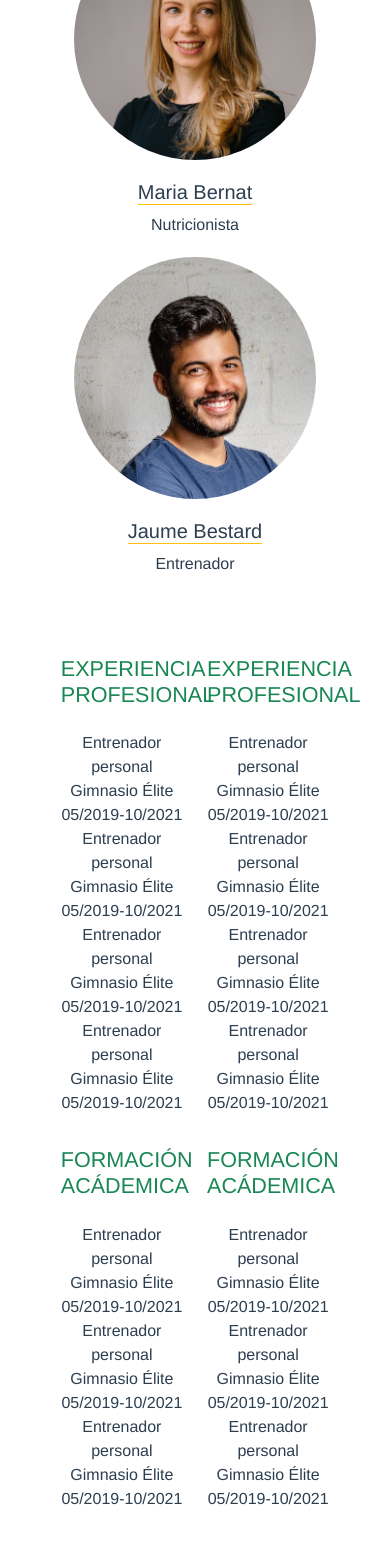
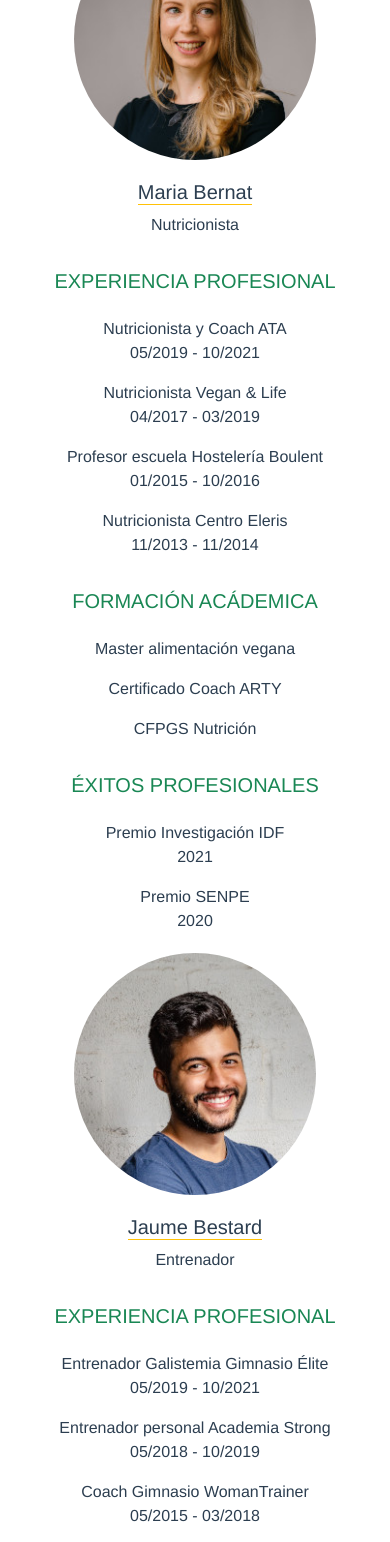
Before and after one commit to victoriapelaez/muscle-maker, a Vue app: page /about in a window 390 px wide. Shown: the part 432-1974 px from the top of the page. Built offline with nearby package versions, Linux system fonts and the light colour scheme.

Commit message:
change component coach to fix responsive about

```diff
--- a/src/views/About.vue
+++ b/src/views/About.vue
@@ -1,53 +1,85 @@
 <template>
-  <Coachs />
-  <div class="row m-auto pt-5 w-75">
-    <div class="col-6 text-center">
-      <h4 class="text-success py-3">EXPERIENCIA PROFESIONAL</h4>
+  <div class="container m-auto">
+    <h2 class="col-12 mb-5 pb-3 text-center text-success border-bottom border-success">EQUIPO</h2>
+    <div class="row">
+      <div class="card col-12 col-md-6 border-0">
+        <img
+          src="../assets/entrenadora-250.jpg"
+          class="card-img-top p-1 rounded-circle m-auto"
+          alt="card-img-top"
+          style="width: 250px; height: 250px"
+        />
+        <div class="card-body m-auto">
+          <h5 class="card-title text-center border-bottom border-warning">Maria Bernat</h5>
+          <p class="card-text text-center">Nutricionista</p>
+        </div>
+        <div class="text-center">
+          <h5 class="text-success py-3">EXPERIENCIA PROFESIONAL</h5>
           <ul class="list-unstyled">
-        <li>Entrenador personal Gimnasio Élite 05/2019-10/2021</li>
-        <li>Entrenador personal Gimnasio Élite 05/2019-10/2021</li>
-        <li>Entrenador personal Gimnasio Élite 05/2019-10/2021</li>
-        <li>Entrenador personal Gimnasio Élite 05/2019-10/2021</li>
+            <li>Nutricionista y Coach ATA</li>
+            <p>05/2019 - 10/2021</p>
+            <li>Nutricionista Vegan & Life</li>
+            <p>04/2017 - 03/2019</p>
+            <li>Profesor escuela Hostelería Boulent</li>
+            <p>01/2015 - 10/2016</p>
+            <li>Nutricionista Centro Eleris</li>
+            <p>11/2013 - 11/2014</p>
           </ul>
-      <h4 class="text-success py-3">FORMACIÓN ACÁDEMICA</h4>
+          <h5 class="text-success py-3">FORMACIÓN ACÁDEMICA</h5>
+            <p>Master alimentación vegana</p>
+            <p>Certificado Coach ARTY</p>
+            <p>CFPGS Nutrición</p>
+          <h5 class="text-success py-3">ÉXITOS PROFESIONALES</h5>
           <ul class="list-unstyled">
-        <li>Entrenador personal Gimnasio Élite 05/2019-10/2021</li>
-        <li>Entrenador personal Gimnasio Élite 05/2019-10/2021</li>
-        <li>Entrenador personal Gimnasio Élite 05/2019-10/2021</li>
-      </ul>
-      <h4 class="text-success py-3">ÉXITOS PROFESIONALES</h4>
-      <ul class="list-unstyled">
-        <li>Entrenador personal Gimnasio Élite 05/2019-10/2021</li>
-        <li>Entrenador personal Gimnasio Élite 05/2019-10/2021</li>
+            <li>Premio Investigación IDF</li>
+            <p>2021</p>
+            <li>Premio SENPE</li>
+            <p>2020</p>
           </ul>
         </div>
-    <div class="col-6 text-center">
-      <h4 class="text-success py-3">EXPERIENCIA PROFESIONAL</h4>
+      </div>
+      <div class="card col-12 col-md-6 border-0">
+        <img
+          src="../assets/entrenador-250.jpg"
+          class="card-img-top p-1 rounded-circle m-auto"
+          alt="card-img-top"
+          style="width: 250px; height: 250px"
+        />
+        <div class="card-body m-auto">
+          <h5 class="card-title text-center border-bottom border-warning">Jaume Bestard</h5>
+          <p class="card-text text-center">Entrenador</p>
+        </div>
+        <div class="text-center">
+          <h5 class="text-success py-3">EXPERIENCIA PROFESIONAL</h5>
           <ul class="list-unstyled">
-        <li>Entrenador personal Gimnasio Élite 05/2019-10/2021</li>
-        <li>Entrenador personal Gimnasio Élite 05/2019-10/2021</li>
-        <li>Entrenador personal Gimnasio Élite 05/2019-10/2021</li>
-        <li>Entrenador personal Gimnasio Élite 05/2019-10/2021</li>
+            <li>Entrenador Galistemia Gimnasio Élite</li>
+            <p>05/2019 - 10/2021</p>
+            <li>Entrenador personal Academia Strong</li>
+            <p>05/2018 - 10/2019</p>
+            <li>Coach Gimnasio WomanTrainer</li>
+            <p>05/2015 - 03/2018</p>
+            <li>Entrenador personal Gimnasio Artemisa</li>
+            <p>05/2014 - 04/2015</p>
           </ul>
-      <h4 class="text-success py-3">FORMACIÓN ACÁDEMICA</h4>
+          <h5 class="text-success py-3">FORMACIÓN ACÁDEMICA</h5>
+            <p>Especialización Oficial Galistemia</p>
+            <p>Master en Liderazgo y Coaching</p>
+            <p>Licenciatura INEF</p>
+          <h5 class="text-success py-3">ÉXITOS PROFESIONALES</h5>
           <ul class="list-unstyled">
-        <li>Entrenador personal Gimnasio Élite 05/2019-10/2021</li>
-        <li>Entrenador personal Gimnasio Élite 05/2019-10/2021</li>
-        <li>Entrenador personal Gimnasio Élite 05/2019-10/2021</li>
+            <li>Premio Mejor Entrenador FiveStars</li>
+            <p>2021</p>
+            <li>Ganador Spartan España</li>
+            <p>2018</p>
           </ul>
-      <h4 class="text-success py-3">ÉXITOS PROFESIONALES</h4>
-      <ul class="list-unstyled">
-        <li>Entrenador personal Gimnasio Élite 05/2019-10/2021</li>
-        <li>Entrenador personal Gimnasio Élite 05/2019-10/2021</li>
-      </ul>
+        </div>
+      </div>
     </div>
   </div>
 </template>
 
 <script>
-import Coachs from "../components/Coachs.vue";
 export default {
   name: "About",
-  components: { Coachs },
 };
 </script>
```
Also changed, not shown: src/components/Coachs.vue (+3 -11 lines). Lines whose indentation alone changed are shown as unchanged.
